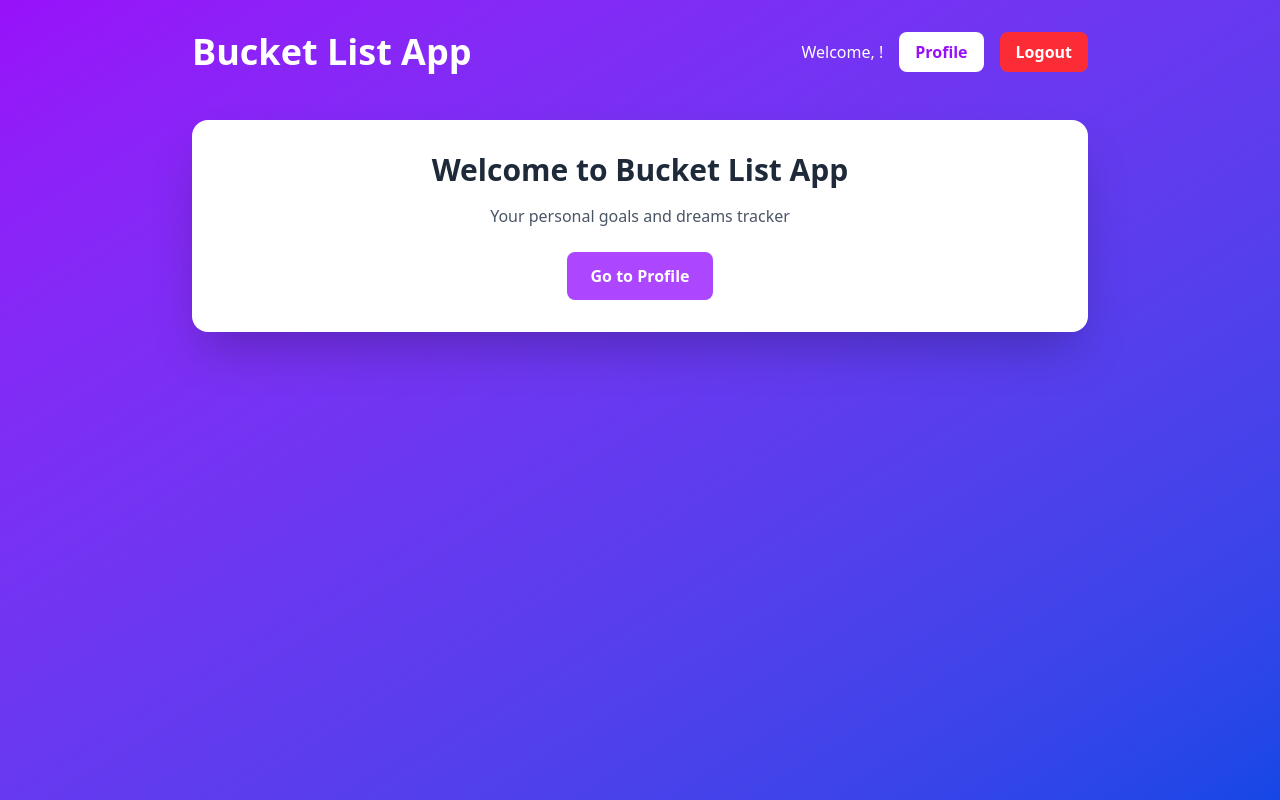
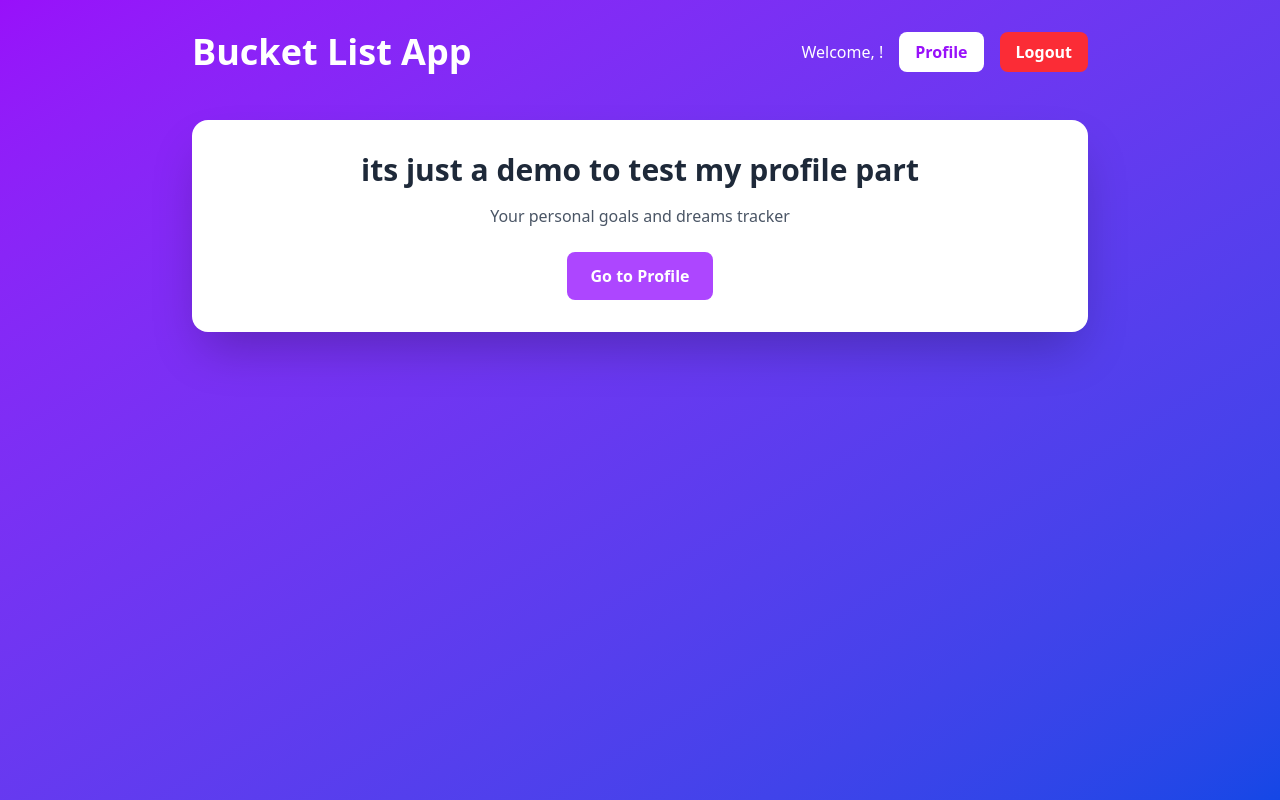
Before and after one commit to tina-codertz/collaborative_bucket_list, a React (Vite) app in the folder Client/bucket/: page / in a window 1280 px wide. Built offline with nearby package versions, Linux system fonts and the light colour scheme.

Commit message:
i was testing my profile page

```diff
--- a/Client/bucket/src/pages/Home.jsx
+++ b/Client/bucket/src/pages/Home.jsx
@@ -33,7 +33,7 @@ const Home = () => {
         </div>
 
         <div className="bg-white rounded-2xl shadow-2xl p-8 text-center">
-          <h2 className="text-3xl font-bold text-gray-800 mb-4">Welcome to Bucket List App</h2>
+          <h2 className="text-3xl font-bold text-gray-800 mb-4">its just a demo to test my profile part</h2>
           <p className="text-gray-600 mb-6">Your personal goals and dreams tracker</p>
           <Link
             to="/profile"
```
